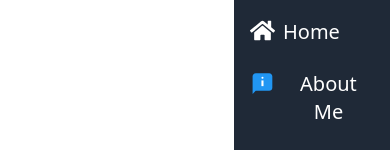
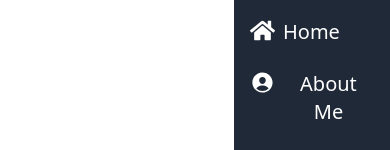
Before and after one commit to mdaleardc/client-project, a React (Vite) app: page / in a window 390 px wide. Both pictures are taken after a click on the element 361 px from the left and 24 px from the top of the page. Shown: the part 332-482 px from the top of the page. Built offline with nearby package versions, Linux system fonts and the light colour scheme.

Commit message:
person icon change

```diff
--- a/src/components/Header.jsx
+++ b/src/components/Header.jsx
@@ -3,7 +3,7 @@ import { Link } from "react-router-dom";
 import { GiHamburgerMenu } from "react-icons/gi";
 import { RxCross2 } from "react-icons/rx";
 import { FaHome } from "react-icons/fa";
-import { FcAbout } from "react-icons/fc";
+import { IoPersonCircle } from "react-icons/io5";
 import { MdWork } from "react-icons/md";
 import { RiContactsFill } from "react-icons/ri";
 
@@ -50,7 +50,7 @@ const Header = () => {
     <button className='cursor-pointer text-xl font-medium flex flex-row gap-2 mx-[1rem]'><FaHome size='25'/>Home</button>
     </Link>
     <Link to='about'>
-    <button className='cursor-pointer text-xl font-medium flex flex-row gap-2 mx-[1rem]'><FcAbout size='25'/>About Me</button>
+    <button className='cursor-pointer text-xl font-medium flex flex-row gap-2 mx-[1rem]'><IoPersonCircle size='25'/>About Me</button>
     </Link>
     <Link to='stories'>
     <button className='cursor-pointer text-xl font-medium flex flex-row gap-2 mx-[1rem]'><MdWork size='25'/>My Works</button>
```
